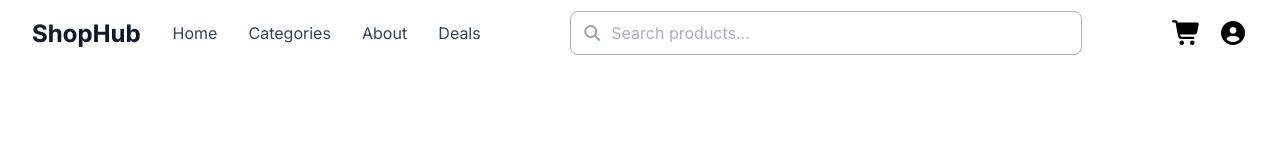
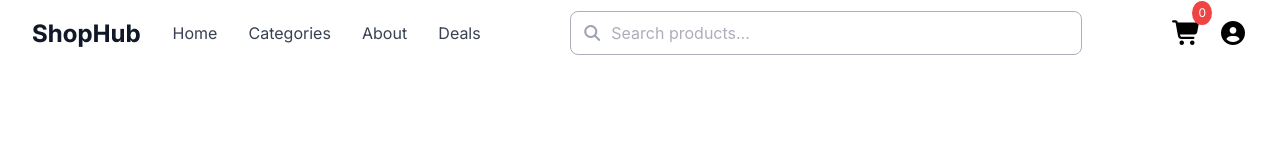
Before and after one commit to imam-programmer/ShopHub-E-commerce, a React (Vite) app: page / in a window 1280 px wide. Shown: the top 160 px of the page. Built offline with nearby package versions, Linux system fonts and the light colour scheme.

Commit message:
header done

```diff
--- a/src/components/Header.jsx
+++ b/src/components/Header.jsx
@@ -21,8 +21,8 @@ const Header = () => {
             </div>
             <div className="flex items-center gap-4">
 
-            <i class="fa-solid fa-cart-shopping text-[24px]" ></i>
-            <i class="fa-solid fa-circle-user text-[24px]"></i>
+            <i class="fa-solid fa-cart-shopping text-[24px] relative" ><span className="cart-span" >0</span></i>
+            <i class="fa-solid fa-circle-user text-[24px] "></i>
             </div>
           </nav>
         </div>
--- a/src/index.css
+++ b/src/index.css
@@ -12,3 +12,6 @@
 .search-input{
     @apply w-full font-normal text-base border border-[#ADAEBC] pl-10 pr-10 box-border pt-2.25 pb-2.25 placeholder:leading-6 leading-6 placeholder:text-[#ADAEBC] rounded-lg
 }
+.cart-span{
+    @apply absolute text-[12px] font-normal font-inter  text-[#FFFFFF] rounded-[50%] p-1.5 bg-[#EF4444] -top-5 -right-2.5
+}
```
